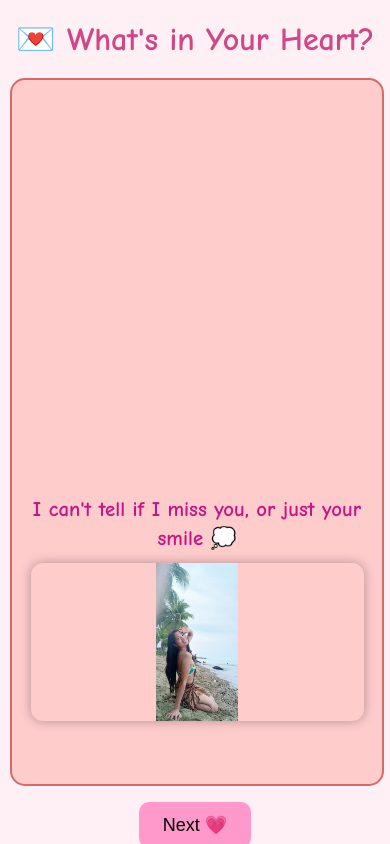
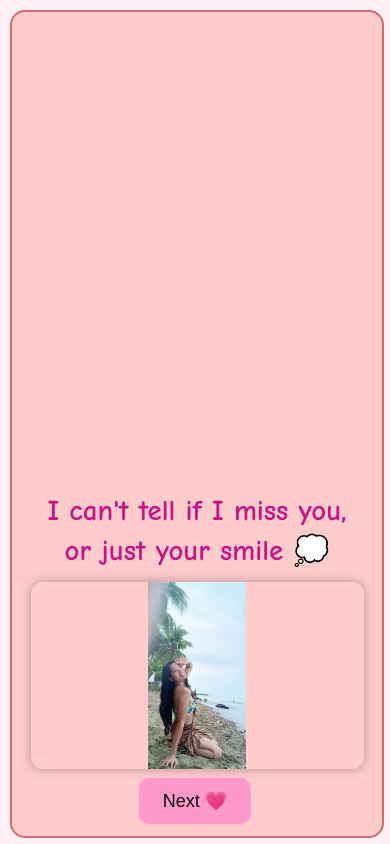
Before and after one commit to Kram29/Message, a plain HTML site: page index.html in a window 390 px wide. Both pictures are taken after a click on the button "Next 💗". Drawn offline with Linux system fonts and the light colour scheme.

Commit message:
CREATED A ENEVLOPE WITH MESSAGE AND PIC

```diff
--- a/index.html
+++ b/index.html
@@ -3,26 +3,22 @@
 <head>
   <meta charset="UTF-8" />
   <title>Sweet Envelope 💌</title>
+  <meta name="viewport" content="width=device-width, initial-scale=1.0" />
   <style>
     html, body {
       margin: 0;
       padding: 0;
       height: 100%;
+      background-color: #fff0f5;
       font-family: 'Comic Sans MS', cursive;
-      background-color: #fff0f5;
-      overflow-x: hidden;
-    }
-
-    h1 {
-      color: #d14686;
-      text-align: center;
-      margin: 20px 0;
+      overflow: hidden;
     }
 
     .envelope-container {
-      width: 320px;
-      height: 300px;
-      margin: 30px auto;
+      width: 100vw;
+      height: 100vh;
+      padding: 10px;
+      box-sizing: border-box;
       perspective: 1000px;
     }
 
@@ -60,10 +56,9 @@
       left: 0;
       width: 100%;
       height: 50%;
-      padding: 10px;
+      padding: 5%;
       box-sizing: border-box;
       opacity: 0;
-      overflow-y: auto;
       transition: opacity 0.4s ease 0.6s;
       display: flex;
       flex-direction: column;
@@ -76,26 +71,28 @@
     }
 
     .message-text {
-      font-size: 1.1em;
+      font-size: 1.8em;
       color: #c71585;
       text-align: center;
       font-weight: bold;
+      line-height: 1.4;
       margin-bottom: 10px;
-      line-height: 1.4;
     }
 
     .message-image {
       width: 100%;
       height: auto;
-      max-height: 200px;
+      max-height: 50%;
       border-radius: 12px;
       object-fit: contain;
       box-shadow: 0 0 12px rgba(0, 0, 0, 0.3);
     }
 
     .btn {
-      display: block;
-      margin: 20px auto;
+      position: absolute;
+      bottom: 20px;
+      left: 50%;
+      transform: translateX(-50%);
       padding: 12px 24px;
       font-size: 18px;
       background-color: #ff99cc;
@@ -103,6 +100,7 @@
       border-radius: 10px;
       cursor: pointer;
       transition: background-color 0.3s;
+      z-index: 3;
     }
 
     .btn:hover {
@@ -114,7 +112,7 @@
       bottom: 0;
       left: 50%;
       transform: translateX(-50%);
-      font-size: 36px;
+      font-size: 40px;
       color: #ff69b4;
       animation: floatUp 3s linear infinite;
       z-index: 5;
@@ -124,32 +122,9 @@
       0% { transform: translate(-50%, 0); opacity: 1; }
       100% { transform: translate(-50%, -300px); opacity: 0; }
     }
-
-    /* ✅ MOBILE FULL-SCREEN VERSION */
-    @media (max-width: 768px) {
-      .envelope-container {
-        width: calc(100vw - 20px);
-        height: calc(100vh - 140px);
-        margin: 10px auto;
-      }
-
-      .content {
-        padding: 5%;
-      }
-
-      .message-text {
-        font-size: 1.3em;
-      }
-
-      .message-image {
-        max-height: 50%;
-      }
-    }
   </style>
 </head>
 <body>
-
-  <h1>💌 What's in Your Heart?</h1>
 
   <div class="envelope-container">
     <div class="envelope" id="envelope">
@@ -159,9 +134,8 @@
         <img id="messageImage" class="message-image" src="Images/1.jpg" alt="Sweet Image">
       </div>
     </div>
+    <button class="btn" onclick="revealMessage()">Next 💗</button>
   </div>
-
-  <button class="btn" onclick="revealMessage()">Next 💗</button>
 
   <div class="hearts" id="hearts" style="display: none;">💖💫💞</div>
 
```
